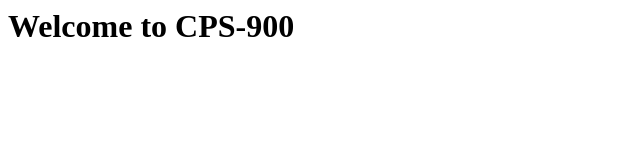
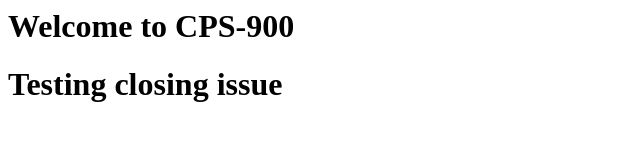
Before and after one commit to CPS847-assignement1/Assignments, a plain HTML site: page index.html in a window 1280 px wide. Shown: the whole page, without its empty margins (0-640 px from the left). Drawn offline with Linux system fonts and the light colour scheme.

Commit message:
Update index.html

```diff
--- a/index.html
+++ b/index.html
@@ -1,2 +1,3 @@
 
 <h1>Welcome to CPS-900</h1>
+<h1>Testing closing issue</h1>
```
